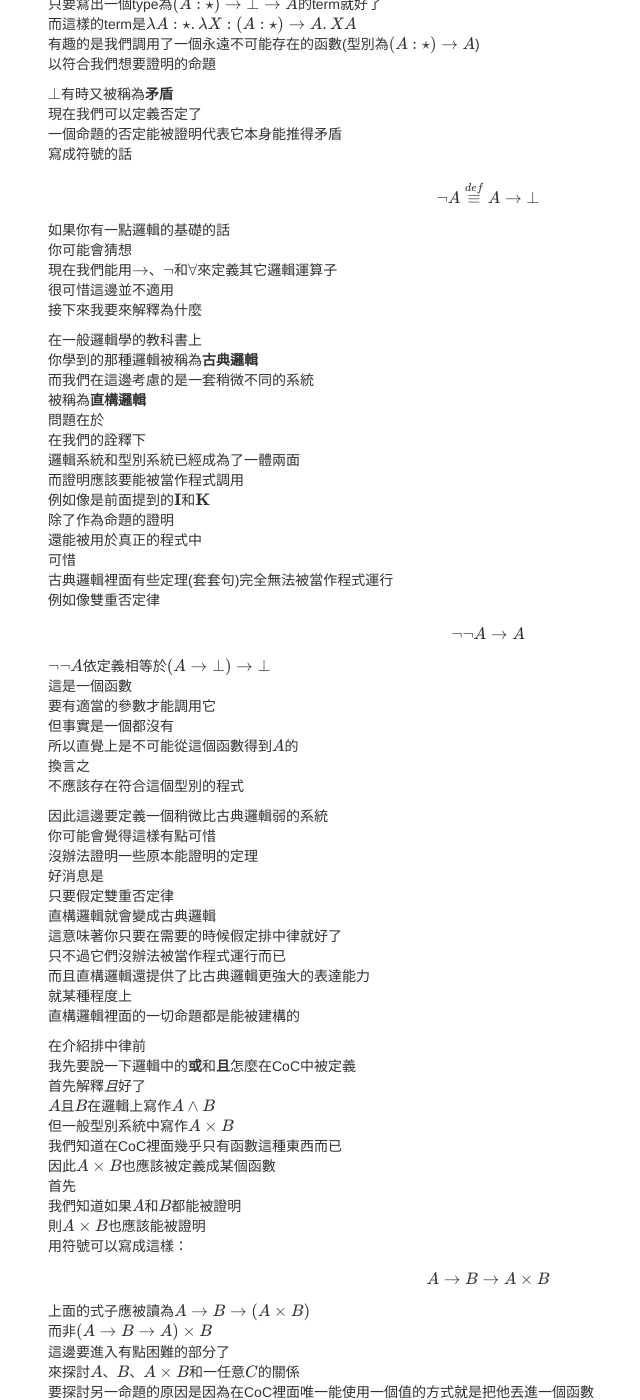
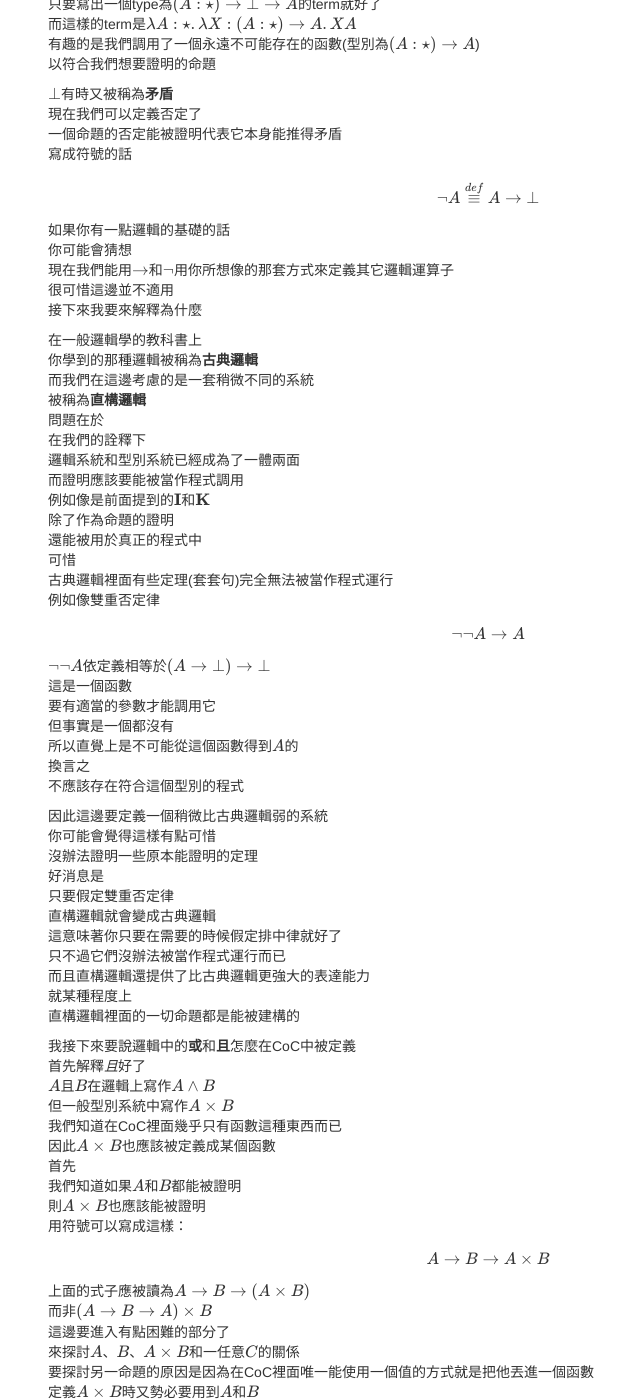
Before and after one commit to AndyShiue/AndyShiue.github.io, a Jekyll site: the page built from _posts/lambda/2016-09-18-Curry-Howard.md, in a window 1280 px wide and 1400 px high, scrolled down 2423 px. Shown: the whole window, without its empty margins (152-792 px from the left). Built offline with Jekyll 4.4.1, drawn with Linux system fonts in a browser that asks for light colours; formulas are drawn with MathJax 3; comment, search, counter and statistics services are not loaded.

Commit message:
Clarification

```diff
--- a/_posts/lambda/2016-09-18-Curry-Howard.md
+++ b/_posts/lambda/2016-09-18-Curry-Howard.md
@@ -133,7 +133,7 @@ $$
 
 如果你有一點邏輯的基礎的話
 你可能會猜想
-現在我們能用\\(\to\\)、\\(\neg\\)和\\(\forall\\)來定義其它邏輯運算子
+現在我們能用\\(\to\\)和\\(\neg\\)用你所想像的那套方式來定義其它邏輯運算子
 很可惜這邊並不適用
 接下來我要來解釋為什麼
 
@@ -176,8 +176,7 @@ $$
 就某種程度上
 直構邏輯裡面的一切命題都是能被建構的
 
-在介紹排中律前
-我先要說一下邏輯中的**或**和**且**怎麼在CoC中被定義
+我接下來要說邏輯中的**或**和**且**怎麼在CoC中被定義
 首先解釋*且*好了
 \\(A\\)且\\(B\\)在邏輯上寫作\\(A \land B\\)
 但一般型別系統中寫作\\(A \times B\\)
```
